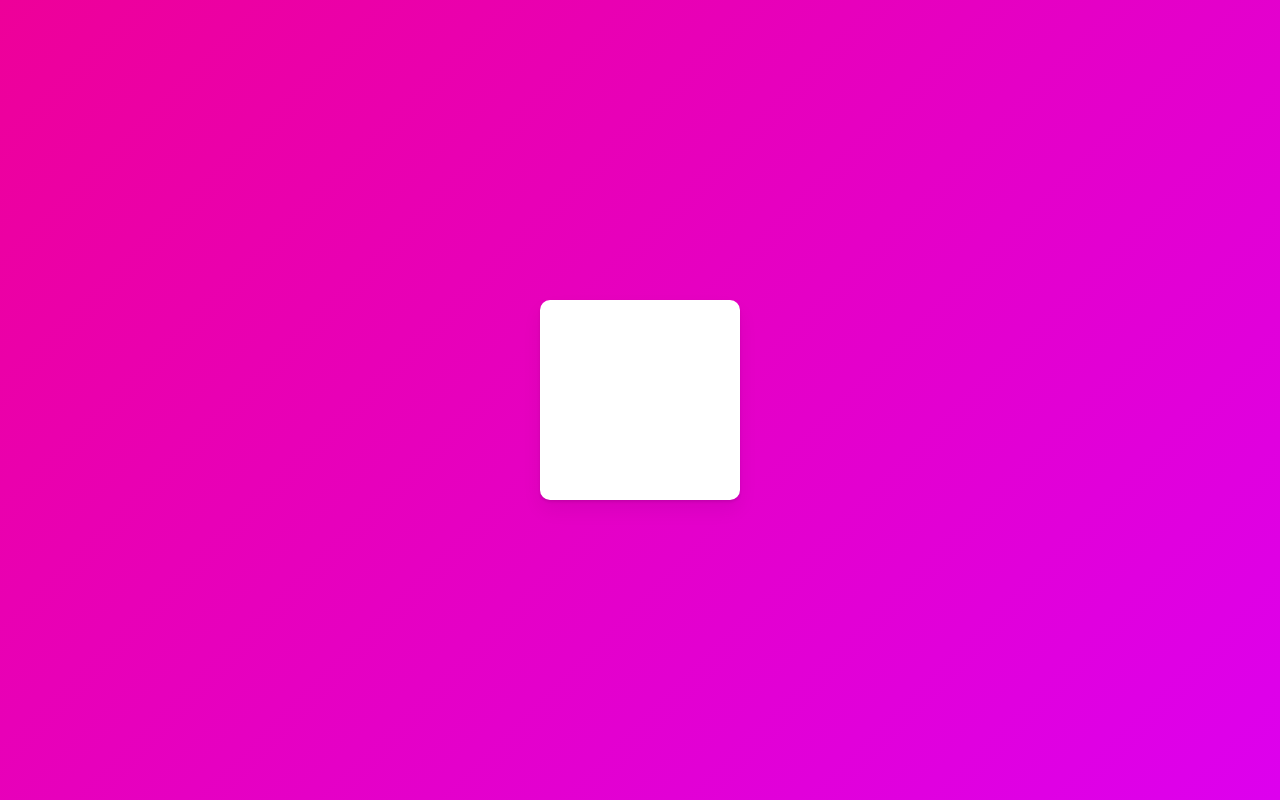
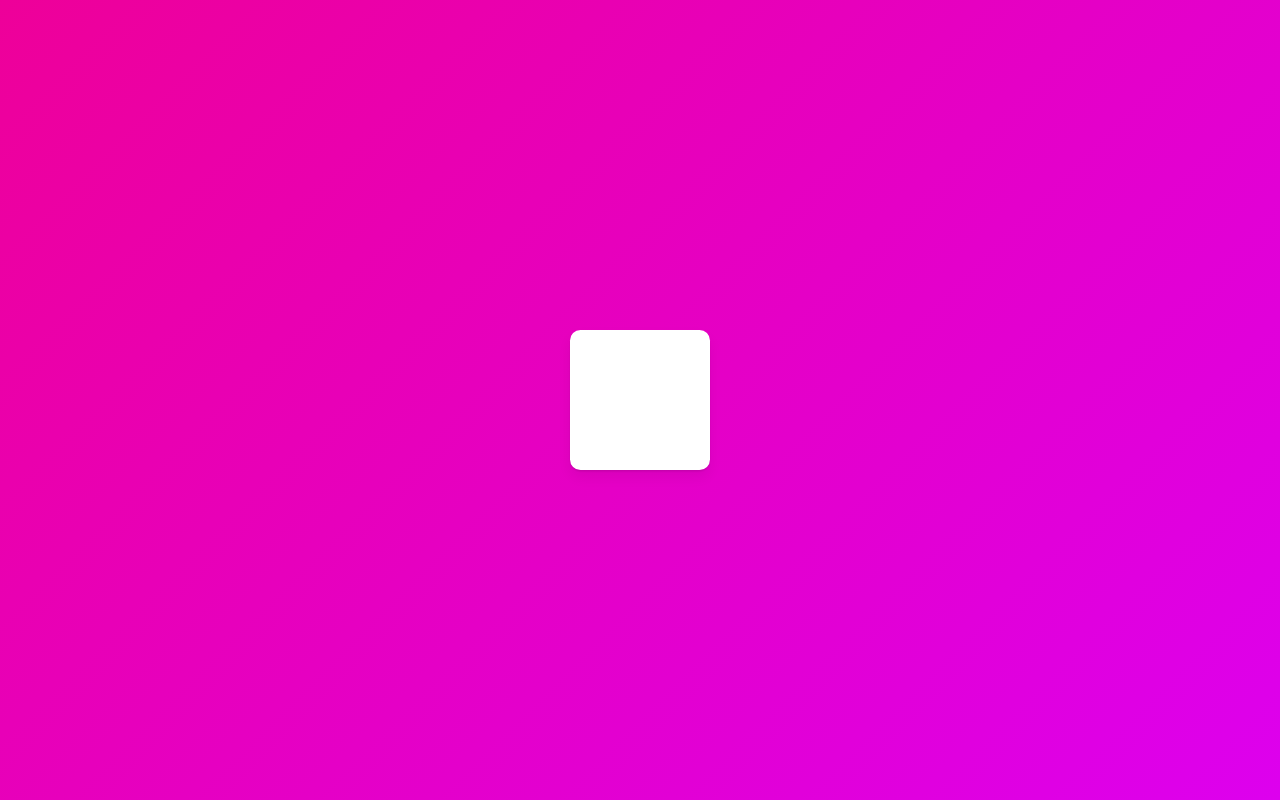
Before and after one commit to wlarkspur/react-master-wlarkspur-4, a React (Create React App) app: page / in a window 1280 px wide. Built offline with nearby package versions, Linux system fonts and the light colour scheme.

Commit message:
framer-motion tutorial

```diff
--- a/src/App.tsx
+++ b/src/App.tsx
@@ -9,20 +9,24 @@ const Wrapper = styled.div`
   align-items: center;
 `;
 
-const Box = styled.div`
+const Box = styled(motion.div)`
   display: flex;
   width: 200px;
   height: 200px;
   background-color: white;
-  border-radius: 10px;
+  border-radius: 15px;
   box-shadow: 0 2px 3px rgba(0, 0, 0, 0.1), 0 10px 20px rgba(0, 0, 0, 0.06);
 `;
+
+const myVars = {
+  start: { scale: 0 },
+  end: { scale: 0.7, rotate: 360, transition: { type: "spring", delay: 0.5 } },
+};
 
 function App() {
   return (
     <Wrapper>
-      <Box />
-      <motion.div></motion.div>
+      <Box variants={myVars} initial="start" animate="end" />
     </Wrapper>
   );
 }
```
